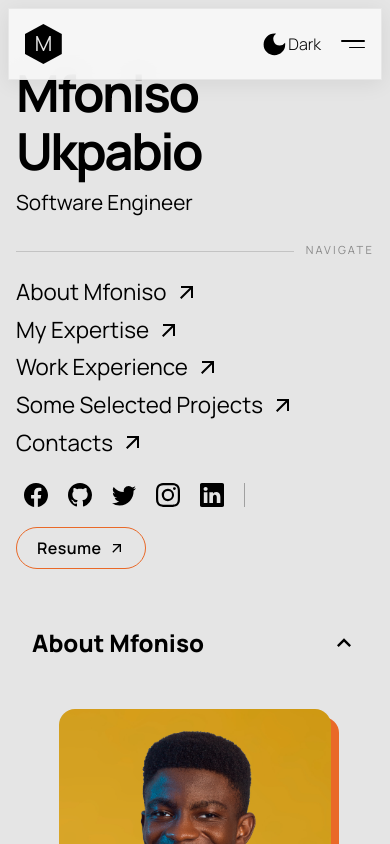
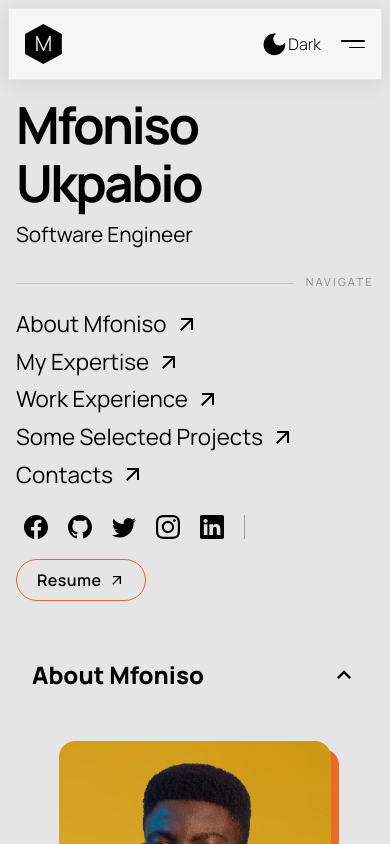
Before and after one commit to AirZED/new-portfolio, a React (Vite) app: page / in a window 390 px wide. Shown: the top 844 px of the page. Built offline with nearby package versions, Linux system fonts and the light colour scheme.

Commit message:
Fix mobile hero overlap: increase top padding to clear floating nav

```diff
--- a/src/pages/sections/Home.tsx
+++ b/src/pages/sections/Home.tsx
@@ -53,7 +53,7 @@ const Home = ({ componentsRef }: HomeProps) => {
   };
 
   return (
-    <div className="bg-[var(--light-bg)] h-auto pt-32 px-16 pb-0 max-[1200px]:pt-24 max-[1200px]:px-16 max-[700px]:pt-20 max-[700px]:px-4 max-[550px]:pt-16 [&_*]:text-[var(--dark-bg)]">
+    <div className="bg-[var(--light-bg)] h-auto pt-32 px-16 pb-0 max-[1200px]:pt-24 max-[1200px]:px-16 max-[700px]:pt-28 max-[700px]:px-4 max-[550px]:pt-24 [&_*]:text-[var(--dark-bg)]">
       <div>
         <h1 className="leading-[10rem] font-black text-[10rem] tracking-tighter text-[var(--dark-bg)] max-[700px]:text-[7rem] max-[700px]:leading-[7.5rem] max-[700px]:font-bold max-[700px]:mb-2 max-[550px]:text-[3.8rem] max-[550px]:leading-[4.2rem] max-[400px]:text-[3.2rem] max-[400px]:leading-[3.6rem]">
           {FULL_NAME.slice(0, charCount)}
```
